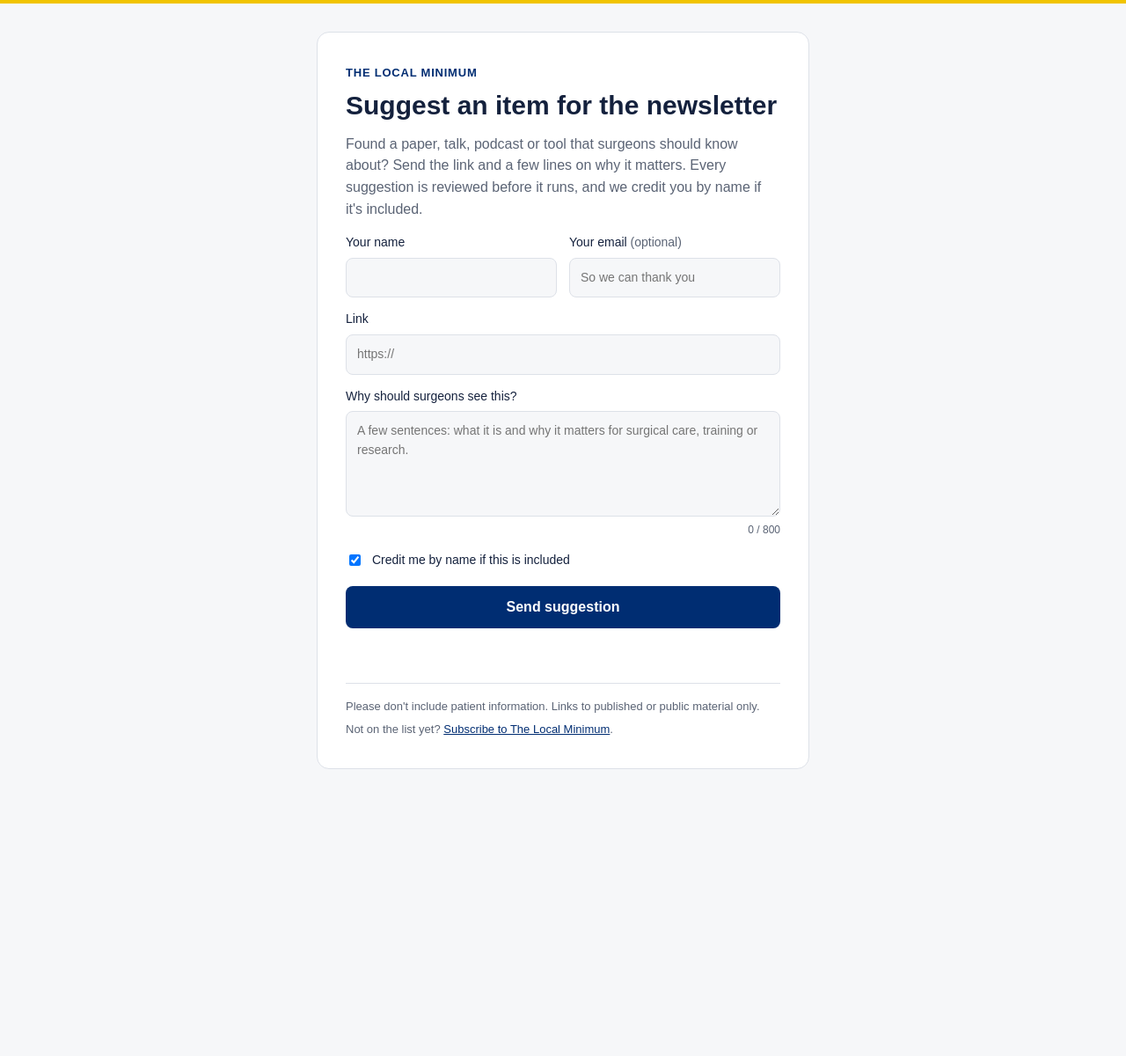
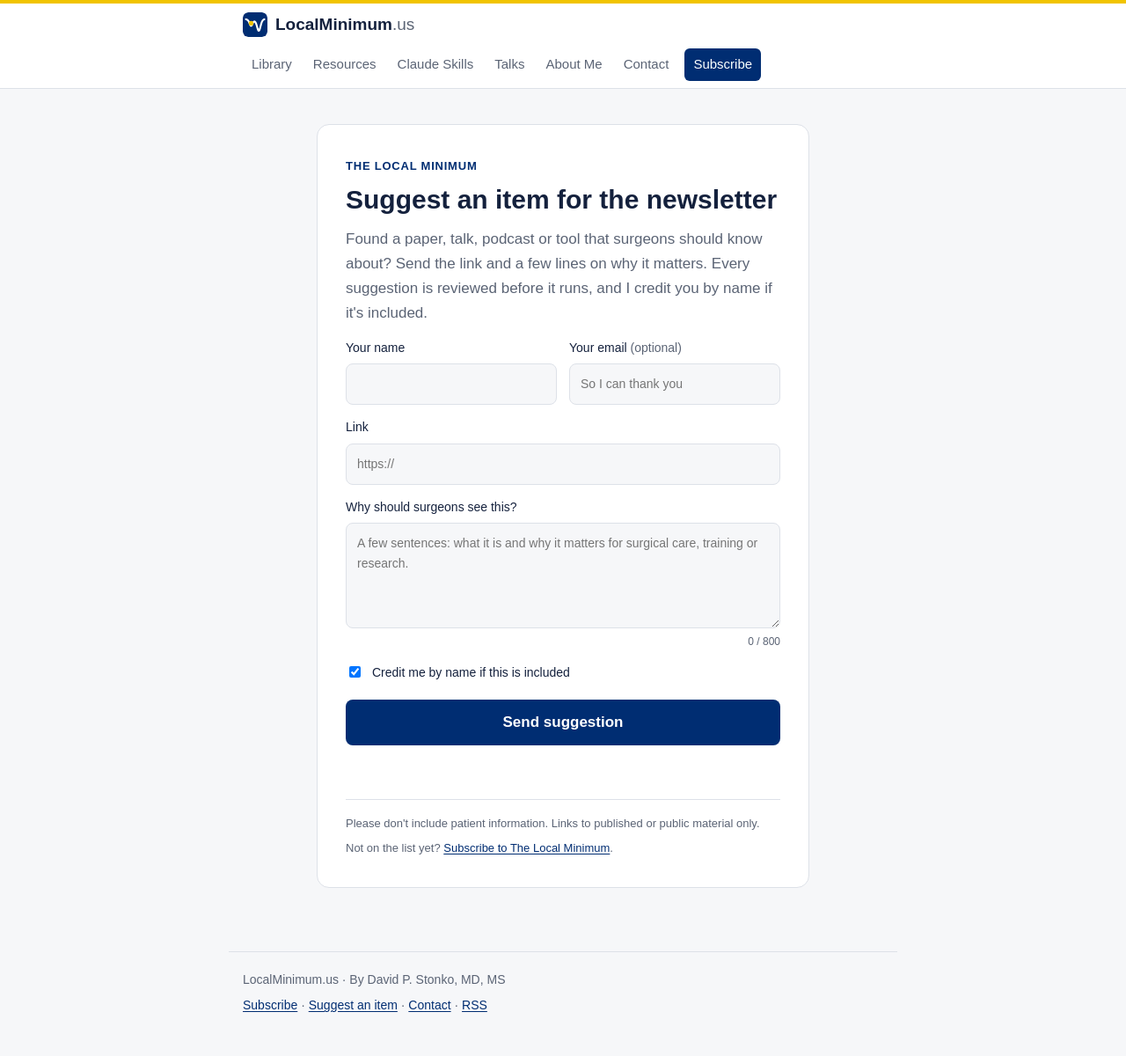
Before and after one commit to davidstonko/ai-surgery, a Jekyll site: the page built from docs/submit.html, in a window 1280 px wide. Shown: the whole page at 88% size. Built offline with Jekyll 4.4.1, drawn with Linux system fonts in a browser that asks for light colours; before the commit the page ends 906 px from its top, so only the background shows below that.

Commit message:
Forms in site layout, Contribute box, dynamic issue archive, archive endpoints

```diff
--- a/docs/issues/1/index.html
+++ b/docs/issues/1/index.html
@@ -155,7 +155,7 @@
 <tr><td style="padding:0 24px 22px 24px">
 <table width="100%" cellpadding="0" cellspacing="0" border="0">
 <tr><td style="padding:16px 18px">
-<div style="font-size:17px;font-weight:bold;color:#002d72;margin-bottom:6px">Write for us</div>
+<div style="font-size:17px;font-weight:bold;color:#002d72;margin-bottom:6px">Contribute</div>
 <p style="margin:0">This newsletter works better with more voices. If you come across a paper, podcast, or article that belongs here, or you&#39;d like to write a feature yourself, send it through the <a href="https://localminimum.us/submit.html" style="color:#002d72">suggestion page</a>. Residents, students, faculty, and people outside surgery are all welcome.</p>
 </td></tr>
 </table>
--- a/docs/submit.html
+++ b/docs/submit.html
@@ -1,64 +1,46 @@
-<!doctype html>
-<html lang="en">
-<head>
-<meta charset="utf-8">
-<meta name="viewport" content="width=device-width, initial-scale=1">
-<title>Suggest an Item | The Local Minimum</title>
-<meta name="description" content="Suggest a paper, talk or podcast for The Local Minimum.">
+---
+layout: default
+title: Suggest an Item
+nav: suggest
+description: "Suggest a paper, talk or podcast for The Local Minimum."
+---
 <style>
-  :root {
-    --bg: #f6f7f9; --card: #ffffff; --ink: #14213d; --muted: #5b6475; --line: #dde1e8;
-    --accent: #002d72; --accent-ink: #ffffff; --ok: #1f7a4d; --err: #b3261e;
-  }
-  @media (prefers-color-scheme: dark) {
-    :root {
-      --bg: #0e1320; --card: #161d2e; --ink: #e8ecf4; --muted: #a2abbd; --line: #2a3347;
-      --accent: #6f9bff; --accent-ink: #0e1320; --ok: #5fd39a; --err: #ff8a80;
-    }
-  }
-  * { box-sizing: border-box; }
-  body {
-    margin: 0; border-top: 4px solid #F1C400; background: var(--bg); color: var(--ink);
-    font: 16px/1.55 Arial, "Helvetica Neue", Helvetica, sans-serif;
-    min-height: 100vh; display: flex; align-items: center; justify-content: center; padding: 32px 16px;
-  }
-  main { width: 100%; max-width: 560px; background: var(--card); border: 1px solid var(--line); border-radius: 14px; padding: 36px 32px 28px; }
-  .eyebrow { font-size: 13px; font-weight: 600; letter-spacing: .06em; text-transform: uppercase; color: var(--accent); margin: 0 0 10px; }
-  h1 { font-family: Arial, "Helvetica Neue", Helvetica, sans-serif; font-weight: 600; font-size: 30px; line-height: 1.15; margin: 0 0 14px; }
-  p { margin: 0 0 14px; color: var(--muted); }
-  form { display: grid; gap: 14px; margin-top: 8px; }
-  label { display: grid; gap: 6px; font-size: 14px; font-weight: 500; }
-  .opt { color: var(--muted); font-weight: 400; }
-  input, textarea {
+  .card { margin: 0 auto; }
+  .card { width: 100%; max-width: 560px; background: var(--card); border: 1px solid var(--line); border-radius: 14px; padding: 36px 32px 28px; }
+  .card .eyebrow { font-size: 13px; font-weight: 600; letter-spacing: .06em; text-transform: uppercase; color: var(--accent); margin: 0 0 10px; }
+  .card h1 { font-family: Arial, "Helvetica Neue", Helvetica, sans-serif; font-weight: 600; font-size: 30px; line-height: 1.15; margin: 0 0 14px; }
+  .card p { margin: 0 0 14px; color: var(--muted); }
+  .card form { display: grid; gap: 14px; margin-top: 8px; }
+  .card label { display: grid; gap: 6px; font-size: 14px; font-weight: 500; }
+  .card .opt { color: var(--muted); font-weight: 400; }
+  .card input, .card textarea {
     font: inherit; color: var(--ink); background: var(--bg); border: 1px solid var(--line);
     border-radius: 8px; padding: 11px 12px; width: 100%;
   }
-  textarea { min-height: 120px; resize: vertical; }
-  input:focus, textarea:focus { outline: 2px solid var(--accent); outline-offset: 1px; border-color: transparent; }
-  .row { display: grid; grid-template-columns: 1fr 1fr; gap: 14px; }
-  @media (max-width: 520px) { .row { grid-template-columns: 1fr; } }
-  .count { font-size: 12px; color: var(--muted); font-weight: 400; justify-self: end; }
-  .check { display: flex; gap: 10px; align-items: flex-start; font-weight: 400; color: var(--ink); }
-  .check input { width: auto; margin-top: 4px; }
-  .hp { position: absolute; left: -9999px; width: 1px; height: 1px; overflow: hidden; }
-  button { font: inherit; font-weight: 600; background: var(--accent); color: var(--accent-ink); border: 0; border-radius: 8px; padding: 12px 16px; cursor: pointer; margin-top: 4px; }
-  button[disabled] { opacity: .6; cursor: default; }
-  .msg { font-size: 14px; margin: 4px 0 0; min-height: 1.4em; }
-  .msg.err { color: var(--err); }
-  .done { display: none; }
-  .done h2 { font-family: Arial, "Helvetica Neue", Helvetica, sans-serif; font-size: 24px; margin: 0 0 10px; }
-  .link { color: var(--accent); font-weight: 500; }
-  .fine { font-size: 13px; color: var(--muted); border-top: 1px solid var(--line); margin-top: 24px; padding-top: 16px; }
-  .fine p { margin: 0 0 6px; }
+  .card textarea { min-height: 120px; resize: vertical; }
+  .card input:focus, .card textarea:focus { outline: 2px solid var(--accent); outline-offset: 1px; border-color: transparent; }
+  .card .row { display: grid; grid-template-columns: 1fr 1fr; gap: 14px; }
+ @media (max-width: 520px) { .row { grid-template-columns: 1fr; } }
+  .card .count { font-size: 12px; color: var(--muted); font-weight: 400; justify-self: end; }
+  .card .check { display: flex; gap: 10px; align-items: flex-start; font-weight: 400; color: var(--ink); }
+  .card .check input { width: auto; margin-top: 4px; }
+  .card .hp { position: absolute; left: -9999px; width: 1px; height: 1px; overflow: hidden; }
+  .card button { font: inherit; font-weight: 600; background: var(--accent); color: var(--accent-ink); border: 0; border-radius: 8px; padding: 12px 16px; cursor: pointer; margin-top: 4px; }
+  .card button[disabled] { opacity: .6; cursor: default; }
+  .card .msg { font-size: 14px; margin: 4px 0 0; min-height: 1.4em; }
+  .card .msg.err { color: var(--err); }
+  .card .done { display: none; }
+  .card .done h2 { font-family: Arial, "Helvetica Neue", Helvetica, sans-serif; font-size: 24px; margin: 0 0 10px; }
+  .card .link { color: var(--accent); font-weight: 500; }
+  .card .fine { font-size: 13px; color: var(--muted); border-top: 1px solid var(--line); margin-top: 24px; padding-top: 16px; }
+  .card .fine p { margin: 0 0 6px; }
 </style>
-</head>
-<body>
-<main>
+<div class="card">
   <p class="eyebrow">The Local Minimum</p>
   <h1>Suggest an item for the newsletter</h1>
 
   <section id="formwrap">
-    <p>Found a paper, talk, podcast or tool that surgeons should know about? Send the link and a few lines on why it matters. Every suggestion is reviewed before it runs, and we credit you by name if it's included.</p>
+    <p>Found a paper, talk, podcast or tool that surgeons should know about? Send the link and a few lines on why it matters. Every suggestion is reviewed before it runs, and I credit you by name if it's included.</p>
 
     <form id="submit" novalidate>
       <div class="row">
@@ -66,7 +48,7 @@
           <input name="name" autocomplete="name" required maxlength="120">
         </label>
         <label><span>Your email <span class="opt">(optional)</span></span>
-          <input name="email" type="email" autocomplete="email" maxlength="200" placeholder="So we can thank you">
+          <input name="email" type="email" autocomplete="email" maxlength="200" placeholder="So I can thank you">
         </label>
       </div>
       <label>Link
@@ -91,15 +73,14 @@
   <section class="done" id="done">
     <h2>Thanks, got it.</h2>
     <p>Your suggestion is in the review queue. If it's selected, it will appear in an upcoming issue.</p>
-    <p><a class="link" href="submit.html">Suggest another</a></p>
+    <p><a class="link" href="/submit.html">Suggest another</a></p>
   </section>
 
   <div class="fine">
     <p>Please don't include patient information. Links to published or public material only.</p>
-    <p>Not on the list yet? <a class="link" href="./subscribe/">Subscribe to The Local Minimum</a>.</p>
+    <p>Not on the list yet? <a class="link" href="/subscribe/">Subscribe to The Local Minimum</a>.</p>
   </div>
-</main>
-
+</div>
 <script>
   const ENDPOINT = "https://script.google.com/macros/s/AKfycbznRIi9kqYA7Nl2aLu8MeGuTUoDyCeDDZfUys0gMCIKblIJLchTzZK36jxav47g6SLaVQ/exec";
 
@@ -148,5 +129,3 @@
     }
   });
 </script>
-</body>
-</html>
--- a/docs/subscribe/index.html
+++ b/docs/subscribe/index.html
@@ -1,49 +1,12 @@
-<!doctype html>
-<html lang="en">
-<head>
-<meta charset="utf-8">
-<meta name="viewport" content="width=device-width, initial-scale=1">
-<title>Subscribe | The Local Minimum</title>
-<meta name="description" content="The Local Minimum: a weekly email on AI and surgery by David Stonko.">
+---
+layout: default
+title: Subscribe
+nav: subscribe
+description: "The Local Minimum: a weekly email on AI in surgery and medicine by David Stonko."
+---
 <style>
-  :root {
-    --bg: #f6f7f9;
-    --card: #ffffff;
-    --ink: #14213d;
-    --muted: #5b6475;
-    --line: #dde1e8;
-    --accent: #002d72;
-    --accent-ink: #ffffff;
-    --ok: #1f7a4d;
-    --err: #b3261e;
-  }
-  @media (prefers-color-scheme: dark) {
-    :root {
-      --bg: #0e1320;
-      --card: #161d2e;
-      --ink: #e8ecf4;
-      --muted: #a2abbd;
-      --line: #2a3347;
-      --accent: #6f9bff;
-      --accent-ink: #0e1320;
-      --ok: #5fd39a;
-      --err: #ff8a80;
-    }
-  }
-  * { box-sizing: border-box; }
-  body {
-    margin: 0;
-    border-top: 4px solid #F1C400;
-    background: var(--bg);
-    color: var(--ink);
-    font: 16px/1.55 Arial, "Helvetica Neue", Helvetica, sans-serif;
-    min-height: 100vh;
-    display: flex;
-    align-items: center;
-    justify-content: center;
-    padding: 32px 16px;
-  }
-  main {
+  .card { margin: 0 auto; }
+  .card {
     width: 100%;
     max-width: 520px;
     background: var(--card);
@@ -51,7 +14,7 @@
     border-radius: 14px;
     padding: 36px 32px 28px;
   }
-  .eyebrow {
+  .card .eyebrow {
     font-size: 13px;
     font-weight: 600;
     letter-spacing: .06em;
@@ -59,20 +22,20 @@
     color: var(--accent);
     margin: 0 0 10px;
   }
-  h1 {
+  .card h1 {
     font-family: Arial, "Helvetica Neue", Helvetica, sans-serif;
     font-weight: 600;
     font-size: 32px;
     line-height: 1.15;
     margin: 0 0 14px;
   }
-  p { margin: 0 0 14px; color: var(--muted); }
-  ul { margin: 0 0 24px; padding-left: 20px; color: var(--muted); }
-  li { margin: 4px 0; }
-  form { display: grid; gap: 14px; }
-  label { display: grid; gap: 6px; font-size: 14px; font-weight: 500; }
-  .opt { color: var(--muted); font-weight: 400; }
-  input, select {
+  .card p { margin: 0 0 14px; color: var(--muted); }
+  .card ul { margin: 0 0 24px; padding-left: 20px; color: var(--muted); }
+  .card li { margin: 4px 0; }
+  .card form { display: grid; gap: 14px; }
+  .card label { display: grid; gap: 6px; font-size: 14px; font-weight: 500; }
+  .card .opt { color: var(--muted); font-weight: 400; }
+  .card input, .card select {
     font: inherit;
     color: var(--ink);
     background: var(--bg);
@@ -81,9 +44,9 @@
     padding: 11px 12px;
     width: 100%;
   }
-  input:focus, select:focus { outline: 2px solid var(--accent); outline-offset: 1px; border-color: transparent; }
-  .hp { position: absolute; left: -9999px; width: 1px; height: 1px; overflow: hidden; }
-  button {
+  .card input:focus, .card select:focus { outline: 2px solid var(--accent); outline-offset: 1px; border-color: transparent; }
+  .card .hp { position: absolute; left: -9999px; width: 1px; height: 1px; overflow: hidden; }
+  .card button {
     font: inherit;
     font-weight: 600;
     background: var(--accent);
@@ -94,18 +57,16 @@
     cursor: pointer;
     margin-top: 4px;
   }
-  button[disabled] { opacity: .6; cursor: default; }
-  .msg { font-size: 14px; margin: 4px 0 0; min-height: 1.4em; }
-  .msg.ok { color: var(--ok); }
-  .msg.err { color: var(--err); }
-  .done { display: none; }
-  .done h2 { font-family: Arial, "Helvetica Neue", Helvetica, sans-serif; font-size: 24px; margin: 0 0 10px; }
-  .fine { font-size: 13px; color: var(--muted); border-top: 1px solid var(--line); margin-top: 24px; padding-top: 16px; }
-  .fine p { margin: 0 0 6px; }
+  .card button[disabled] { opacity: .6; cursor: default; }
+  .card .msg { font-size: 14px; margin: 4px 0 0; min-height: 1.4em; }
+  .card .msg.ok { color: var(--ok); }
+  .card .msg.err { color: var(--err); }
+  .card .done { display: none; }
+  .card .done h2 { font-family: Arial, "Helvetica Neue", Helvetica, sans-serif; font-size: 24px; margin: 0 0 10px; }
+  .card .fine { font-size: 13px; color: var(--muted); border-top: 1px solid var(--line); margin-top: 24px; padding-top: 16px; }
+  .card .fine p { margin: 0 0 6px; }
 </style>
-</head>
-<body>
-<main>
+<div class="card">
   <h1>The Local Minimum</h1>
 
   <section id="join">
@@ -149,13 +110,10 @@
   </section>
 
   <div class="fine">
-    <p>Seen something that belongs in it? <a href="../submit.html" style="color:var(--accent);font-weight:500">Suggest it for the newsletter</a>.</p>
+    <p>Seen something that belongs in it? <a href="/submit.html" style="color:var(--accent);font-weight:500">Suggest it for the newsletter</a>.</p>
     <p>Your email is used only for the newsletter and is never shared. Every email includes an unsubscribe link.</p>
-    <p><a href="../library/" style="color:var(--accent);font-weight:500">Library</a> &middot; <a href="../resources/" style="color:var(--accent);font-weight:500">Resources</a> &middot; <a href="../skills/" style="color:var(--accent);font-weight:500">Claude skills</a></p>
-    <p>By David P. Stonko, MD, MS. <a href="../" style="color:var(--accent);font-weight:500">Home</a></p>
   </div>
-</main>
-
+</div>
 <script>
   // Paste the Apps Script web app URL here after deploying (see README).
   const ENDPOINT = "https://script.google.com/macros/s/AKfycbznRIi9kqYA7Nl2aLu8MeGuTUoDyCeDDZfUys0gMCIKblIJLchTzZK36jxav47g6SLaVQ/exec";
@@ -194,5 +152,3 @@
     }
   });
 </script>
-</body>
-</html>
```
Also changed, not shown: docs/issues/index.html (+19 -2 lines), docs/issues/read/index.html (added, +26 -0 lines), docs/preview/submit/index.html (deleted, +0 -133 lines), docs/preview/subscribe/index.html (deleted, +0 -156 lines), 1 other file.
